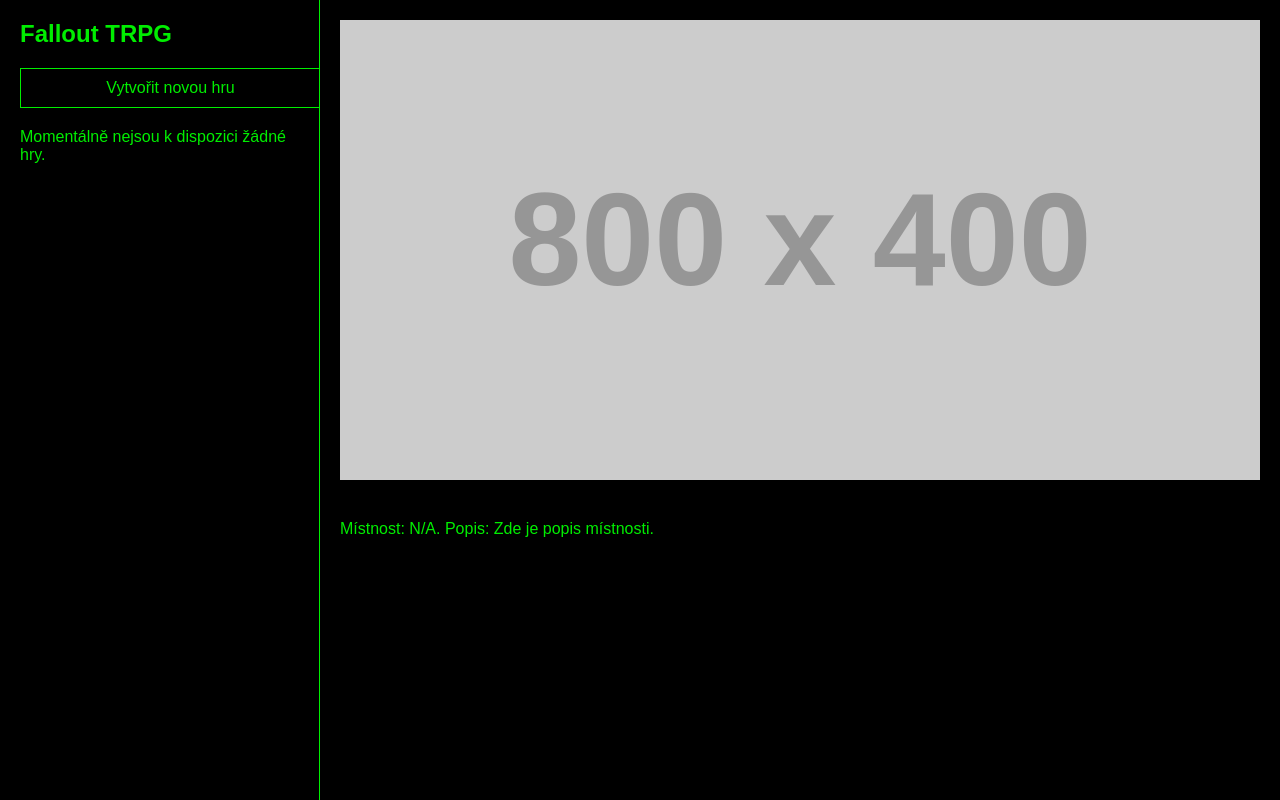
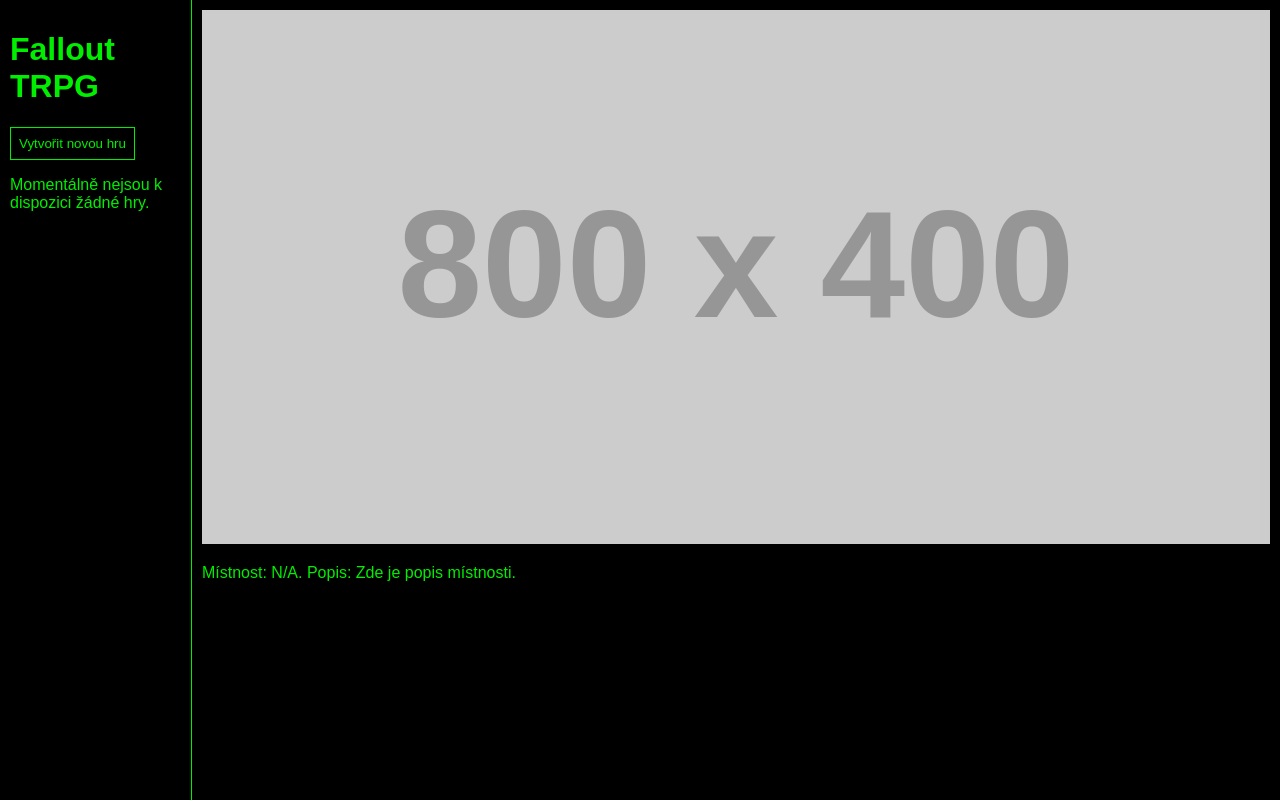
Before and after one commit to FalloutTRPG/fallout-trpg, a plain HTML site: page index.html in a window 1280 px wide. Drawn offline with Linux system fonts and the light colour scheme; placeholder pictures from the web are drawn by us.

Commit message:
Update index.html

```diff
--- a/index.html
+++ b/index.html
@@ -11,83 +11,64 @@
             color: #00ee00;
             margin: 0;
             padding: 0;
-            display: flex;
+        }
+        .menu {
+            width: 15%; /* Zúženo menu */
+            float: left;
+            border-right: 1px solid #00ee00;
+            padding: 10px;
+            box-sizing: border-box;
             height: 100vh;
         }
-
-        .menu {
-            width: 25%;
-            border-right: 1px solid #00ee00;
-            padding: 20px;
-            box-sizing: border-box;
-            overflow-y: auto;
-        }
-
         .content {
-            flex: 1;
-            padding: 20px;
+            width: 85%; /* Rozšířeno obsah */
+            float: left;
+            padding: 10px;
             box-sizing: border-box;
         }
-
-        h1 {
-            font-size: 24px;
-            margin: 0 0 20px 0;
+        .menu a {
+            color: #00ee00;
+            text-decoration: none;
+            display: block;
+            margin: 10px 0;
+            padding: 10px;
+            border: 1px solid #00ee00;
+            text-align: center;
+            background-color: transparent;
+            cursor: pointer;
         }
-
+        .menu a:hover {
+            background-color: #00ee00;
+            color: #000000;
+        }
         .button {
             display: block;
-            width: 100%;
-            padding: 10px;
-            margin-bottom: 10px;
+            margin: 10px 0;
+            padding: 8px; /* Zmenšeno tlačítko */
             background-color: transparent;
             color: #00ee00;
             border: 1px solid #00ee00;
             text-align: center;
             cursor: pointer;
         }
-
         .button:hover {
             background-color: #00ee00;
             color: #000000;
-        }
-
-        a {
-            color: #00ee00;
-            text-decoration: none;
-        }
-
-        a:hover {
-            text-decoration: underline;
-        }
-
-        #game-list {
-            margin-top: 20px;
-        }
-
-        #room-image {
-            width: 100%;
-            height: auto;
-            margin-bottom: 20px;
-        }
-
-        #room-description {
-            font-size: 16px;
         }
     </style>
 </head>
 <body>
     <div class="menu">
         <h1>Fallout TRPG</h1>
-        <div class="button" onclick="createNewGame()">Vytvořit novou hru</div>
+        <button class="button" onclick="createNewGame()">Vytvořit novou hru</button>
         <div id="game-list">
             <p>Momentálně nejsou k dispozici žádné hry.</p>
         </div>
     </div>
     <div class="content">
-        <img src="https://via.placeholder.com/800x400" alt="Popis obrázku místnosti" id="room-image" />
+        <img src="https://via.placeholder.com/800x400" alt="Popis obrázku místnosti" id="room-image" style="width: 100%; height: auto;" />
         <p id="room-description">Místnost: N/A. Popis: Zde je popis místnosti.</p>
     </div>
-
     <script>
         function createNewGame() {
             const gameName = prompt("Zadejte název nové hry:");
```
